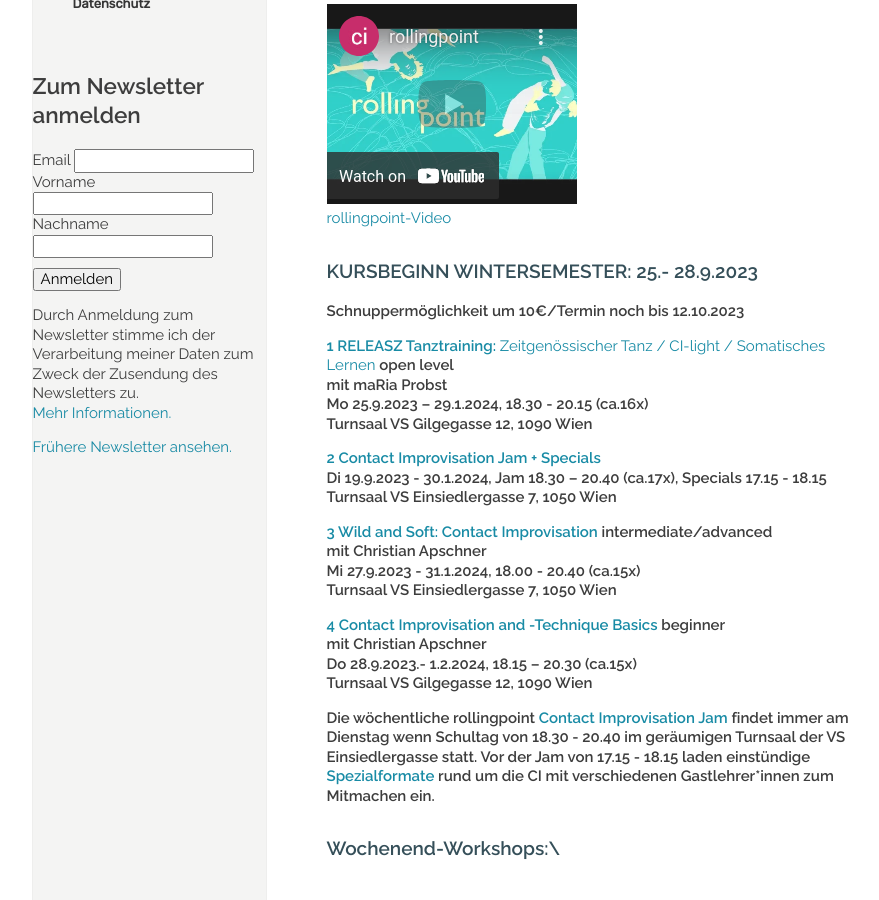
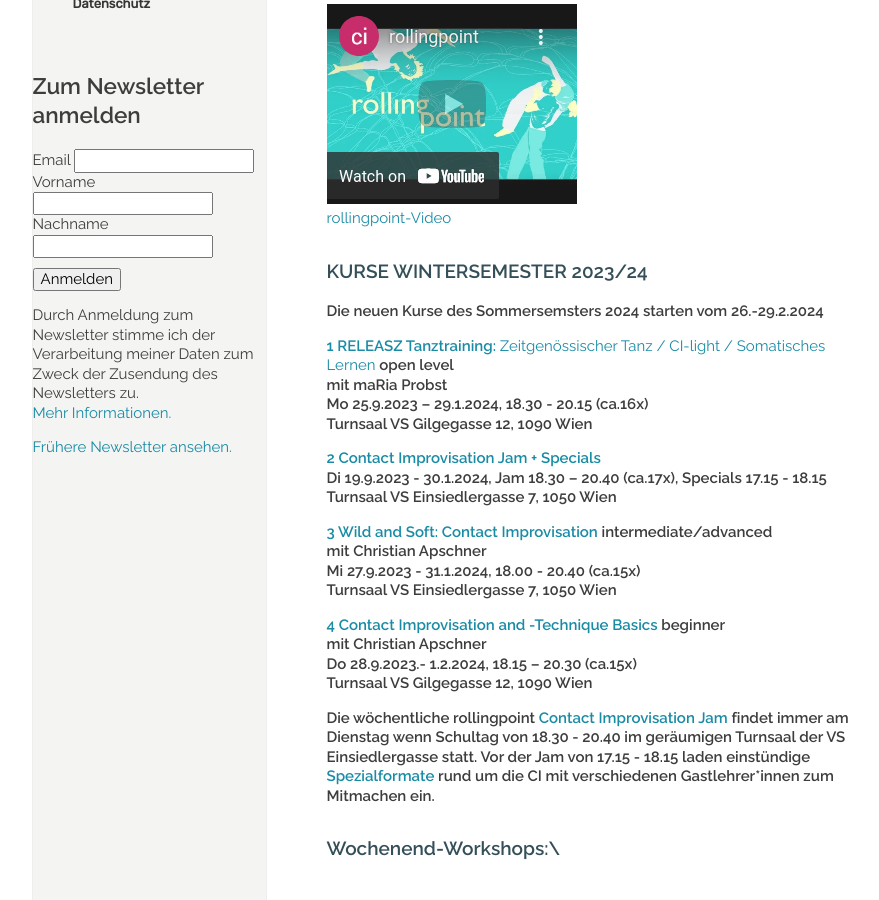
Before and after one commit to manulari/rollingpointat, a Jekyll site: the page built from _pages_de/index.md, in a window 1280 px wide and 900 px high, scrolled down 864 px. Shown: the whole window, without its empty margins (152-1031 px from the left). Built offline with Jekyll 4.4.1, drawn with Linux system fonts in a browser that asks for light colours; comment, search, counter and statistics services are not loaded.

Commit message:
Update page (de) “index”

```diff
--- a/_pages_de/index.md
+++ b/_pages_de/index.md
@@ -18,9 +18,9 @@ Fotocredit: https://johannes-stolba.net/photography/
 
 <div class="imglink"><a target="_blank" href="https://www.youtube.com/embed/kp3DqzN1Ldo"><img src="/assets/uploads/video_vorschau_rollingpoint.png" alt="" /><div>rollingpoint-Video</div></a></div>
 
-### **KURSBEGINN WINTERSEMESTER: 25.- 28.9.2023**
+### **KURSE WINTERSEMESTER 2023/24**
 
-**Schnuppermöglichkeit um 10€/Termin noch bis 12.10.2023**
+**Die neuen Kurse des Sommersemsters 2024 starten vom 26.-29.2.2024**
 
 **[1 RELEASZ Tanztraining: ](/kurse#mo)**[Zeitgenössischer Tanz / CI-light / Somatisches Lernen](/kurse#mo) **open level**\
  **mit maRia Probst**\
@@ -44,29 +44,16 @@ Fotocredit: https://johannes-stolba.net/photography/
 **Die wöchentliche rollingpoint [Contact Improvisation Jam ](https://rollingpoint.at/jams)findet immer am Dienstag wenn Schultag von 18.30 -  20.40 im geräumigen Turnsaal der VS Einsiedlergasse statt. Vor der Jam von 17.15 - 18.15 laden einstündige [Spezialformate](https://rollingpoint.at/jams#special) rund um die  CI mit verschiedenen Gastlehrer*innen zum Mitmachen ein.**
 
 ### **Wochenend-Workshops:**\
+
 \
 **[20.+21.1.2024 Contact Flying Skills (advanced) mit Christian Apschner und Lui Springer](workshops#flying)**
-
-
 
 ### **rollingpoint Winterintensive Woche 1: 12.-15.2.2024 RELEASZE Tanztraining/CI-light**
 
 ### **rollingpoint Winterintensive Woche 2: 19..-22.2.2024 Skillfull Contact Dance**
 
-
-
 ### Kursbeginn Sommersemester 2024: 26.-29.2.2024
-
-
-
-
 
 ![Mehr CI auf der Stiege](/assets/uploads/dsc_1941a.jpg "Mehr CI auf der Stiege")
 
-
-
-
-
-
-
 Fotocredit: Johannes Stolba
```
